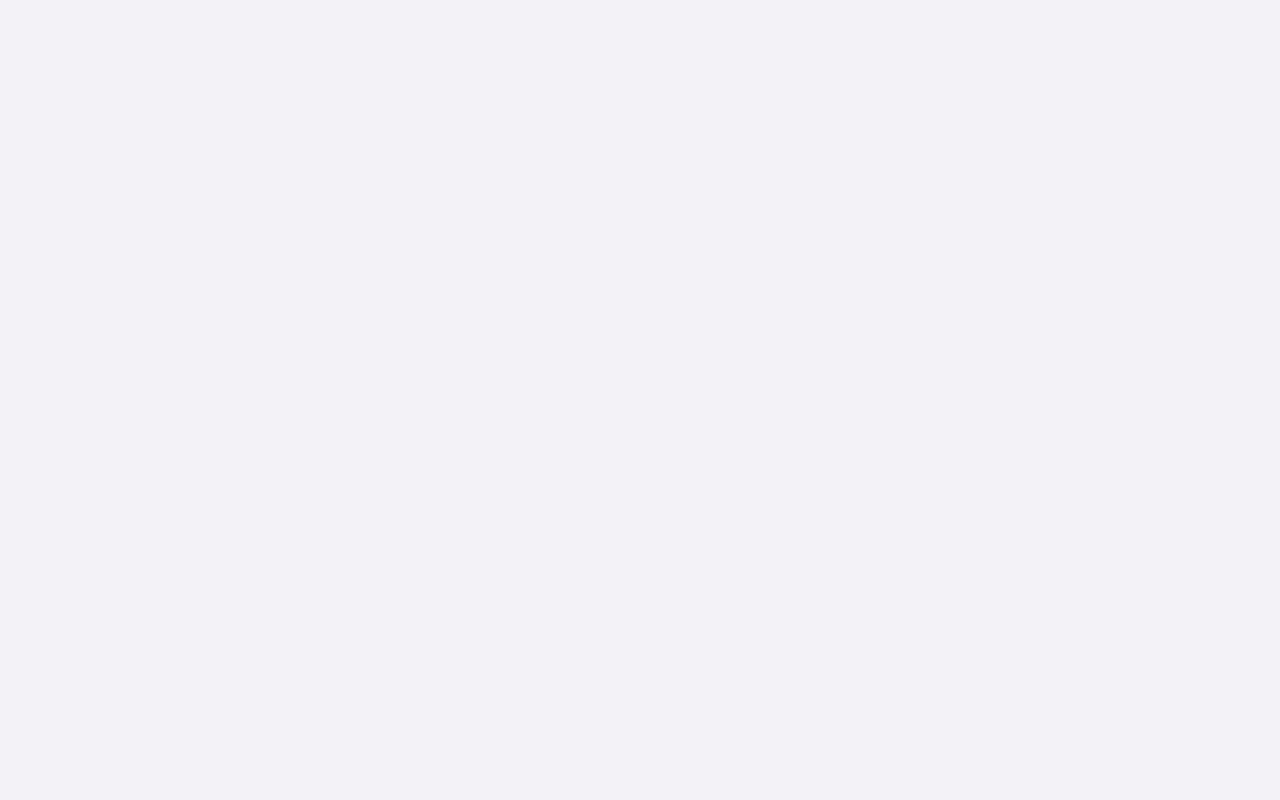
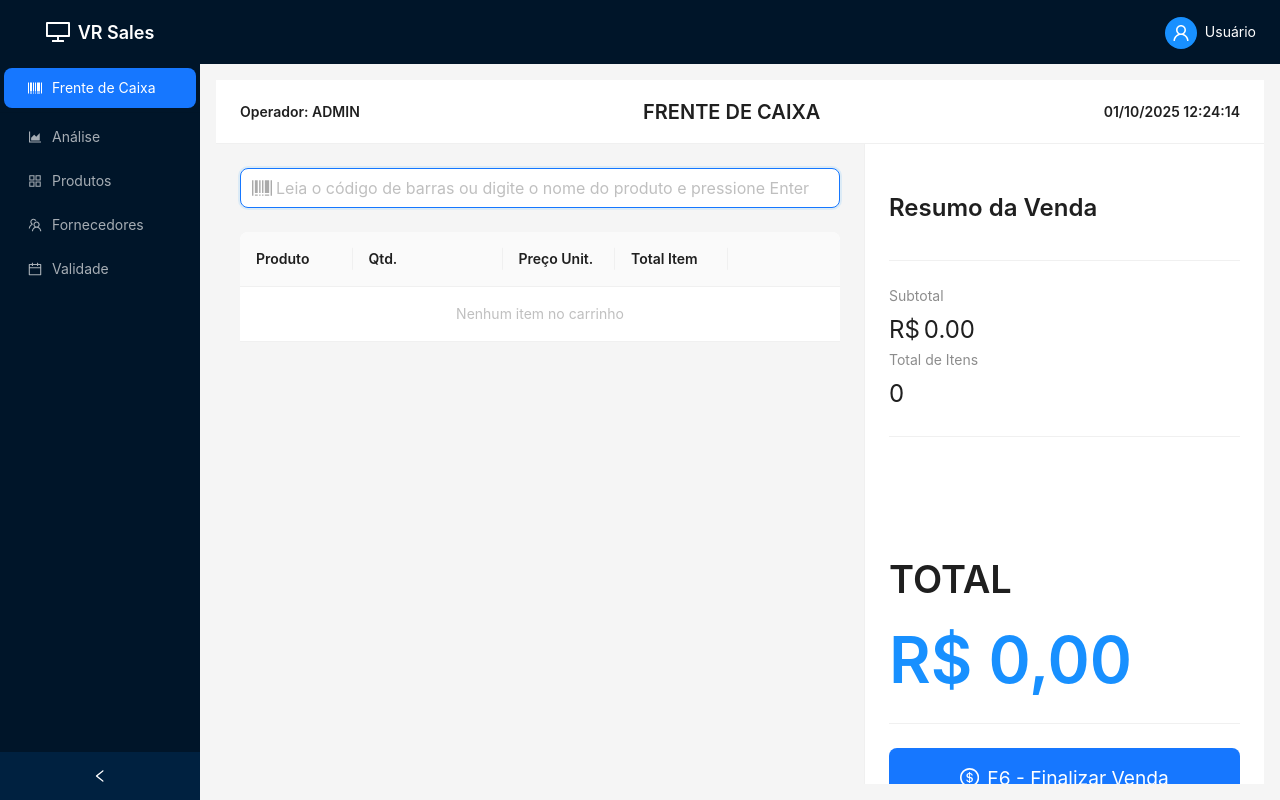
Before and after one commit to Verax-System/VRSales, a React (Vite) app in the folder client/: page /pos in a window 1280 px wide. Before the commit this address had no page. Built offline with nearby package versions, Linux system fonts and the light colour scheme.

Commit message:
feat(pos): add POS page with cart functionality and product lookup

```diff
--- a/client/src/App.jsx
+++ b/client/src/App.jsx
@@ -9,9 +9,10 @@ import {
   LogoutOutlined,
   TeamOutlined,
   CalendarOutlined,
+  BarcodeOutlined, // NOVO ÍCONE ADICIONADO
 } from '@ant-design/icons';
 import { Routes, Route, useNavigate, useLocation, Outlet } from 'react-router-dom';
-import { useAuth } from './context/AuthContext'; // Importa nosso hook
+import { useAuth } from './context/AuthContext';
 
 import ProtectedRoute from './components/ProtectedRoute.jsx';
 import LoginPage from './pages/LoginPage.jsx';
@@ -19,6 +20,7 @@ import ProductPage from './pages/ProductPage.jsx';
 import DashboardPage from './pages/DashboardPage.jsx';
 import SupplierPage from './pages/SupplierPage.jsx';
 import ExpirationControlPage from './pages/ExpirationControlPage.jsx';
+import POSPage from './pages/POSPage.jsx'; // NOVA PÁGINA IMPORTADA
 
 import './App.css';
 
@@ -29,7 +31,7 @@ const MainLayout = () => {
   const [collapsed, setCollapsed] = useState(false);
   const navigate = useNavigate();
   const location = useLocation();
-  const { logout } = useAuth(); // Pega a função logout do contexto
+  const { logout } = useAuth();
 
   const handleMenuClick = ({ key }) => {
     if (key === 'logout') {
@@ -49,6 +51,8 @@ const MainLayout = () => {
   );
 
   const menuItems = [
+    { key: '/pos', icon: <BarcodeOutlined />, label: 'Frente de Caixa' }, // NOVO ITEM DE MENU
+    { type: 'divider' }, // Divisor para separar o PDV das áreas de gestão
     { key: '/', icon: <AreaChartOutlined />, label: 'Análise' },
     { key: '/products', icon: <AppstoreOutlined />, label: 'Produtos' },
     { key: '/suppliers', icon: <TeamOutlined />, label: 'Fornecedores' },
@@ -66,7 +70,7 @@ const MainLayout = () => {
       </Sider>
       <Layout className="site-layout">
         <Header className="site-header">
-          <div /> {/* Espaçador para alinhar à direita */}
+          <div />
           <Dropdown overlay={userMenuItems}>
             <a onClick={(e) => e.preventDefault()} style={{ color: 'white' }}>
               <Space>
@@ -77,7 +81,7 @@ const MainLayout = () => {
           </Dropdown>
         </Header>
         <Content style={{ margin: '16px', overflow: 'auto' }}>
-            <Outlet /> {/* As rotas filhas (protegidas) serão renderizadas aqui */}
+            <Outlet />
         </Content>
       </Layout>
     </Layout>
@@ -91,6 +95,7 @@ const App = () => {
       <Route element={<ProtectedRoute />}>
         <Route element={<MainLayout />}>
             <Route path="/" element={<DashboardPage />} />
+            <Route path="/pos" element={<POSPage />} /> {/* NOVA ROTA ADICIONADA */}
             <Route path="/products" element={<ProductPage />} />
             <Route path="/suppliers" element={<SupplierPage />} />
             <Route path="/expiration" element={<ExpirationControlPage />} />
--- a/client/src/api/ApiService.js
+++ b/client/src/api/ApiService.js
@@ -58,6 +58,7 @@ const ApiService = {
   updateProduct: (id, productData) => apiClient.put(`/products/${id}`, productData),
   deleteProduct: (id) => apiClient.delete(`/products/${id}`),
   getLowStockProducts: () => apiClient.get('/products/low-stock/'),
+  lookupProduct: (query) => apiClient.get(`/products/lookup/?query=${query}`),
 
   // --- VENDAS ---
   createSale: (saleData) => apiClient.post('/sales/', saleData),
--- /dev/null
+++ b/client/src/pages/POSPage.jsx
@@ -0,0 +1,230 @@
+import React, { useState, useEffect, useMemo, useRef } from 'react';
+import {
+  Layout,
+  Input,
+  Table,
+  Avatar,
+  Typography,
+  Statistic,
+  Button,
+  Space,
+  Divider,
+  message
+} from 'antd';
+import {
+  BarcodeOutlined,
+  ShoppingOutlined,
+  PlusOutlined,
+  MinusOutlined,
+  DeleteOutlined,
+  DollarCircleOutlined,
+  CloseCircleOutlined,
+} from '@ant-design/icons';
+import ApiService from '../api/ApiService';
+import dayjs from 'dayjs';
+
+const { Header, Content, Sider } = Layout;
+const { Title, Text } = Typography;
+
+const POSPage = () => {
+  // --- Estados do Componente ---
+  const [cartItems, setCartItems] = useState([]);
+  const [loading, setLoading] = useState(false);
+  const [currentTime, setCurrentTime] = useState(dayjs().format('DD/MM/YYYY HH:mm:ss'));
+  const searchInputRef = useRef(null);
+
+  // --- Efeitos ---
+  // Foco automático no input de busca ao carregar a página
+  useEffect(() => {
+    searchInputRef.current?.focus();
+  }, []);
+
+  // Atualiza o relógio a cada segundo
+  useEffect(() => {
+    const timer = setInterval(() => {
+      setCurrentTime(dayjs().format('DD/MM/YYYY HH:mm:ss'));
+    }, 1000);
+    return () => clearInterval(timer);
+  }, []);
+
+  // --- Lógica do Carrinho ---
+  const addProductToCart = (product) => {
+    setCartItems(currentItems => {
+      const existingItem = currentItems.find(item => item.id === product.id);
+      if (existingItem) {
+        // Se o item já existe, apenas incrementa a quantidade
+        return currentItems.map(item =>
+          item.id === product.id ? { ...item, quantity: item.quantity + 1 } : item
+        );
+      }
+      // Se for um novo item, adiciona ao carrinho com quantidade 1
+      return [...currentItems, { ...product, quantity: 1 }];
+    });
+    message.success(`${product.name} adicionado ao carrinho!`);
+  };
+
+  const updateQuantity = (productId, amount) => {
+    setCartItems(currentItems => {
+      return currentItems.map(item => {
+        if (item.id === productId) {
+          const newQuantity = item.quantity + amount;
+          return newQuantity > 0 ? { ...item, quantity: newQuantity } : null;
+        }
+        return item;
+      }).filter(Boolean); // Remove itens que ficaram nulos (quantidade zero)
+    });
+  };
+
+  const handleSearch = async (value) => {
+    if (!value) return;
+    setLoading(true);
+    try {
+      const response = await ApiService.lookupProduct(value);
+      if (response.data.length === 1) {
+        // Se encontrou exatamente um produto, adiciona direto ao carrinho
+        addProductToCart(response.data[0]);
+        // Limpa o input para a próxima leitura de código de barras
+        if (searchInputRef.current) {
+          searchInputRef.current.input.value = '';
+          searchInputRef.current.focus();
+        }
+      } else if (response.data.length > 1) {
+        // Futuramente, podemos abrir um modal para o usuário escolher entre os resultados
+        message.info('Vários produtos encontrados. Selecione um para adicionar.');
+      } else {
+        message.error('Nenhum produto encontrado com este código ou nome.');
+      }
+    } catch (error) {
+      message.error('Erro ao buscar o produto. Tente novamente.');
+    } finally {
+      setLoading(false);
+    }
+  };
+
+  const handleCancelSale = () => {
+    setCartItems([]);
+    message.warning('Venda cancelada.');
+  };
+
+  // --- Cálculos ---
+  const { subtotal, totalItems } = useMemo(() => {
+    const subtotal = cartItems.reduce((acc, item) => acc + item.price * item.quantity, 0);
+    const totalItems = cartItems.reduce((acc, item) => acc + item.quantity, 0);
+    return { subtotal, totalItems };
+  }, [cartItems]);
+
+  // --- Configuração da Tabela do Carrinho ---
+  const cartColumns = [
+    {
+      title: 'Produto',
+      dataIndex: 'name',
+      key: 'name',
+      render: (name, record) => (
+        <Space>
+          <Avatar src={record.image_url} icon={<ShoppingOutlined />} />
+          <Text>{name}</Text>
+        </Space>
+      )
+    },
+    {
+      title: 'Qtd.',
+      dataIndex: 'quantity',
+      key: 'quantity',
+      width: 150,
+      render: (quantity, record) => (
+        <Space>
+          <Button size="small" icon={<MinusOutlined />} onClick={() => updateQuantity(record.id, -1)} />
+          <Text strong style={{ minWidth: 20, textAlign: 'center' }}>{quantity}</Text>
+          <Button size="small" icon={<PlusOutlined />} onClick={() => updateQuantity(record.id, 1)} />
+        </Space>
+      )
+    },
+    {
+      title: 'Preço Unit.',
+      dataIndex: 'price',
+      key: 'price',
+      render: price => `R$ ${price.toFixed(2).replace('.', ',')}`
+    },
+    {
+      title: 'Total Item',
+      key: 'total',
+      render: (_, record) => `R$ ${(record.price * record.quantity).toFixed(2).replace('.', ',')}`
+    },
+    {
+      key: 'action',
+      render: (_, record) => (
+        <Button
+          type="text"
+          danger
+          icon={<DeleteOutlined />}
+          onClick={() => updateQuantity(record.id, -record.quantity)}
+        />
+      )
+    }
+  ];
+
+  return (
+    <Layout style={{ height: '100vh', backgroundColor: '#f0f2f5' }}>
+      <Header style={{
+        display: 'flex',
+        justifyContent: 'space-between',
+        alignItems: 'center',
+        backgroundColor: '#fff',
+        padding: '0 24px',
+        borderBottom: '1px solid #f0f0f0'
+      }}>
+        <Text strong>Operador: ADMIN</Text>
+        <Title level={4} style={{ margin: 0 }}>FRENTE DE CAIXA</Title>
+        <Text strong>{currentTime}</Text>
+      </Header>
+      <Layout>
+        <Content style={{ padding: '24px', display: 'flex', flexDirection: 'column' }}>
+          <Input
+            ref={searchInputRef}
+            placeholder="Leia o código de barras ou digite o nome do produto e pressione Enter"
+            size="large"
+            prefix={<BarcodeOutlined style={{ fontSize: 20, color: '#aaa' }} />}
+            onPressEnter={(e) => handleSearch(e.target.value)}
+            style={{ marginBottom: '24px' }}
+          />
+          <div style={{ flex: 1, overflow: 'hidden' }}>
+            <Table
+              columns={cartColumns}
+              dataSource={cartItems}
+              rowKey="id"
+              pagination={false}
+              scroll={{ y: 'calc(100vh - 300px)' }} // Ajuste de altura para o scroll
+              locale={{ emptyText: 'Nenhum item no carrinho' }}
+            />
+          </div>
+        </Content>
+        <Sider width={400} theme="light" style={{ padding: '24px', borderLeft: '1px solid #f0f0f0' }}>
+          <div style={{ display: 'flex', flexDirection: 'column', height: '100%' }}>
+            <Title level={3}>Resumo da Venda</Title>
+            <Divider />
+            <Statistic title="Subtotal" value={subtotal} precision={2} prefix="R$" />
+            <Statistic title="Total de Itens" value={totalItems} />
+            <Divider />
+            <div style={{ marginTop: 'auto' }}>
+              <Title>TOTAL</Title>
+              <Title style={{ fontSize: '4rem', color: '#1890ff', margin: 0 }}>
+                R$ {subtotal.toFixed(2).replace('.', ',')}
+              </Title>
+            </div>
+            <Divider />
+            <Space direction="vertical" style={{ width: '100%' }}>
+              <Button type="primary" size="large" icon={<DollarCircleOutlined />} block style={{ height: '60px', fontSize: '1.2rem' }}>
+                F6 - Finalizar Venda
+              </Button>
+              <Button danger size="large" icon={<CloseCircleOutlined />} block onClick={handleCancelSale}>
+                F3 - Cancelar Venda
+              </Button>
+            </Space>
+          </div>
+        </Sider>
+      </Layout>
+    </Layout>
+  );
+};
+
+export default POSPage;
```
